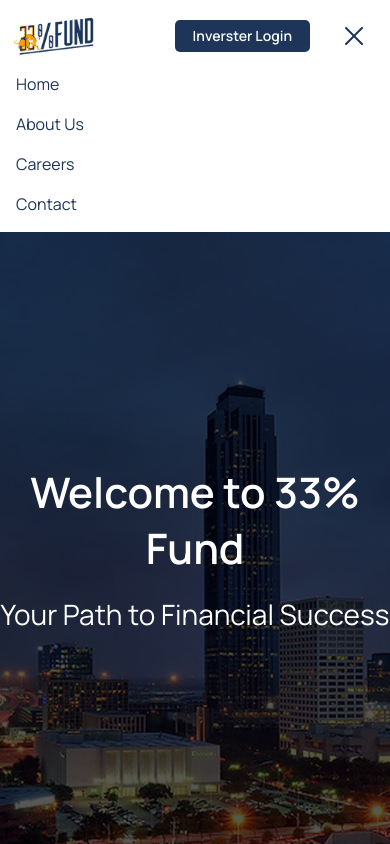
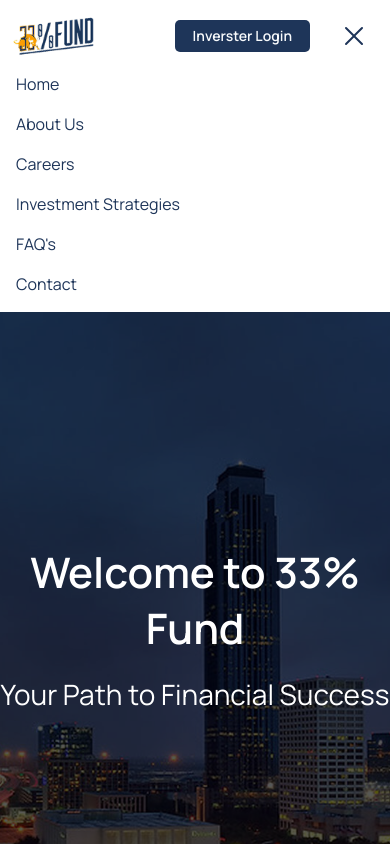
Before and after one commit to mkdevelopers7/33-fund, a React (Vite) app: page / in a window 390 px wide. Both pictures are taken after a click on the button "Open menu". Shown: the top 844 px of the page. Built offline with nearby package versions, Linux system fonts and the light colour scheme.

Commit message:
Homepage made responsive 10

```diff
--- a/src/components/Navbar.jsx
+++ b/src/components/Navbar.jsx
@@ -145,6 +145,20 @@ const Navbar = () => {
           </a>
           <a
             href="#"
+            className="hover:text-primary-hover transition-colors"
+            onClick={toggleMenu}
+          >
+            Investment Strategies
+          </a>
+          <a
+            href="#"
+            className="hover:text-primary-hover transition-colors"
+            onClick={toggleMenu}
+          >
+            FAQ's
+          </a>
+          <a
+            href="#"
             className="flex items-center gap-2 hover:text-primary-hover transition-colors"
             onClick={toggleMenu}
           >
```
